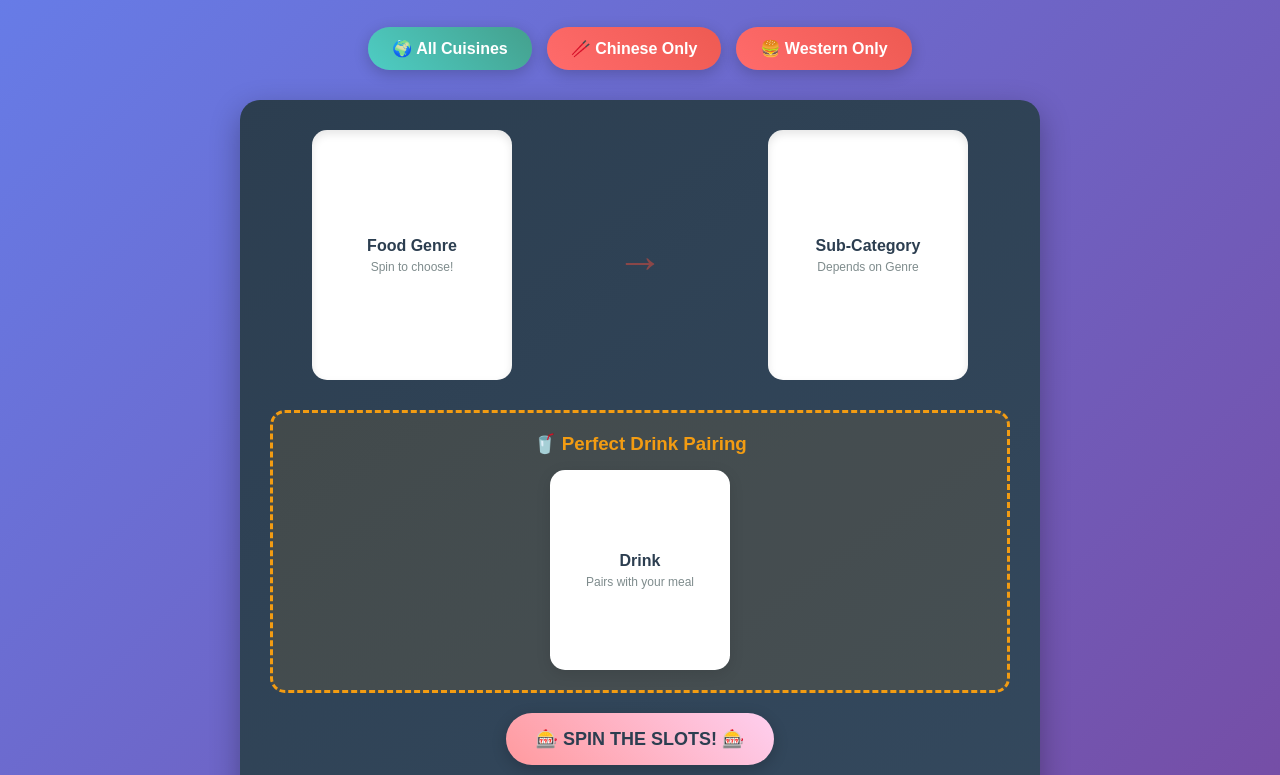
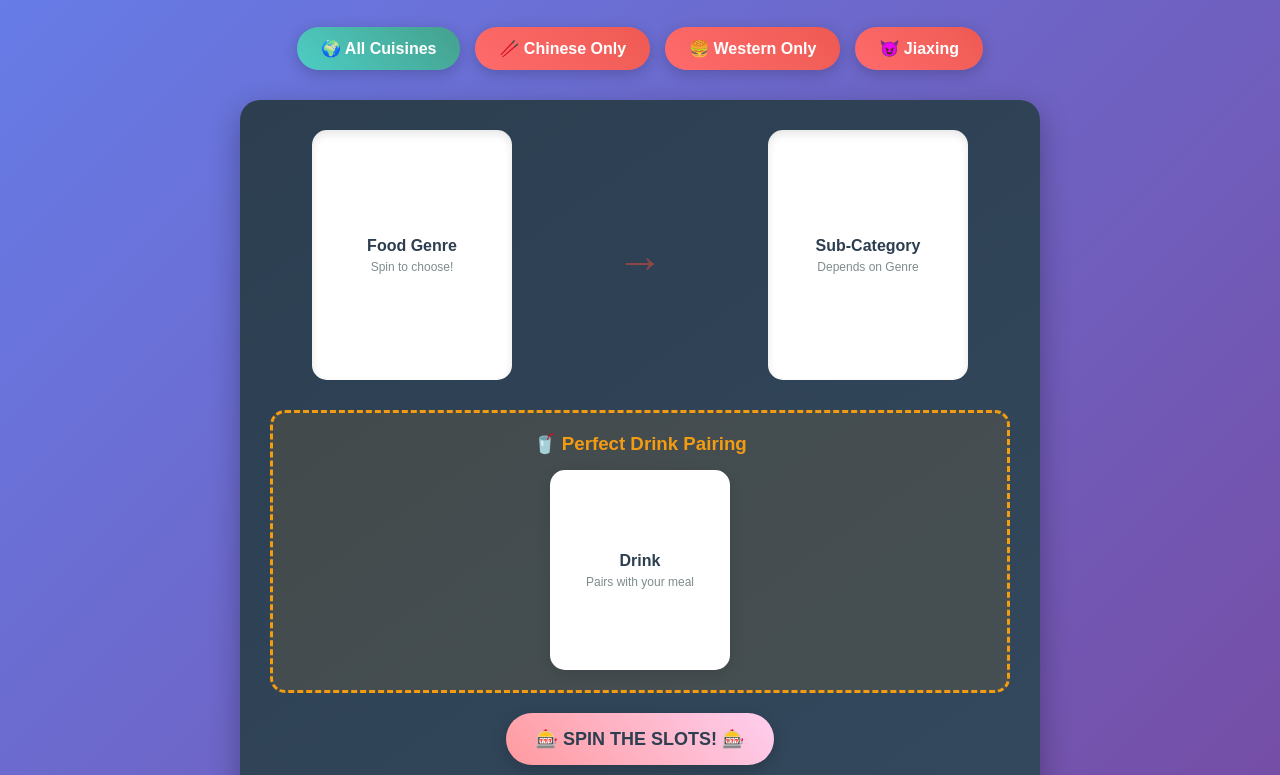
Before and after one commit to YuS-khys/My-App-for-food-slot-machine, a plain HTML site: page index.html in a window 1280 px wide. Shown: the part 107-882 px from the top of the page. Drawn offline with Linux system fonts and the light colour scheme.

Commit message:
index.html

```diff
--- a/index.html
+++ b/index.html
@@ -258,6 +258,7 @@
                 <button class="nav-btn active" onclick="showPage('main-page')">🌍 All Cuisines</button>
                 <button class="nav-btn" onclick="showPage('chinese-page')">🥢 Chinese Only</button>
                 <button class="nav-btn" onclick="showPage('western-page')">🍔 Western Only</button>
+                <button class="nav-btn" onclick="showPage('jiaxing-page')">😈 Jiaxing</button>
             </div>
 
             <div class="slot-machine">
```
